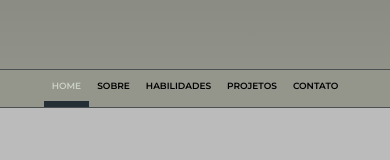
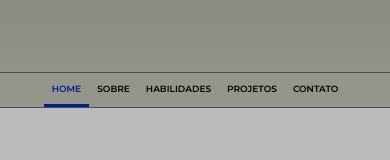
Before and after one commit to Marcos-Vinicius-Marques/Portfolio, a React (Vite) app: page / in a window 390 px wide. Shown: the part 736-896 px from the top of the page. Built offline with nearby package versions, Linux system fonts and the light colour scheme.

Commit message:
header raiz

```diff
--- a/css.css
+++ /dev/null
@@ -1,6 +0,0 @@
-.teste{
-    color: #94958B;
-    color: #4a4f52;
-    color: #101518;
-
-}
--- a/src/components/header/stylesheader.module.css
+++ b/src/components/header/stylesheader.module.css
@@ -3,26 +3,30 @@
     display: flex;
     flex-direction: column;
     align-items: center;
-    justify-content:space-between;
+    justify-content: space-between;
     padding-top: 40px;
     font-family: 'Montserrat', sans-serif;
 }
+
 .headerTop {
     background-color: inherit;
     display: flex;
     align-items: center;
     flex-direction: column;
 }
+
 .header .image {
     width: 250px;
     height: 250px;
     border-radius: 125px;
 }
+
 .header .image img {
     width: inherit;
     height: inherit;
     border-radius: inherit;
 }
+
 .header .headerName {
     width: 600px;
     height: 70px;
@@ -35,9 +39,11 @@
     font-weight: bold;
 
 }
+
 .styleWords {
     transition: all 1s ease 0s;
 }
+
 .styleWords:hover {
     color: #011b91;
     font-size: 30px;
@@ -54,6 +60,7 @@
     justify-content: center;
     margin-bottom: 30px;
 }
+
 .linkedinBackground, .githubBackground, .instagramBackground, .facebookBackground {
     display: flex;
     justify-content: center;
@@ -65,54 +72,66 @@
     border-radius: 23px;
     cursor: pointer;
 }
+
 .linkedinBackground:hover, .githubBackground:hover, .instagramBackground:hover, .facebookBackground:hover {
     width: 50px;
     height: 50px;
     margin: 0px 8px;
 }
+
 .linkedin, .github, .instagram, .facebook {
     width: 30px;
     height: 30px;
 }
+
 .linkedinBackground:hover .linkedin, .githubBackground:hover .github, .instagramBackground:hover .instagram, .facebookBackground:hover .facebook {
     width: 34px;
     height: 34px;
 }
-.linkedinBackground:hover, .facebookBackground:hover{
+
+.linkedinBackground:hover, .facebookBackground:hover {
     background: linear-gradient(180deg, #309afd, #309afd, #044c91, #309afd, #309afd);
     background-size: 100% 300%;
-    animation: degrade-animado 1s linear infinite ;
+    animation: degrade-animado 1s linear infinite;
 }
+
 @keyframes degrade-animado {
     0% {
         background-position-y: 0%;
     }
+
     100% {
         background-position-y: 100%;
     }
 }
+
 .githubBackground:hover {
     background: linear-gradient(180deg, #CAD2C5, #CAD2C5, #8c9189, #CAD2C5, #CAD2C5);
     background-size: 100% 300%;
-     animation: degrade-animado 1s linear infinite ;
+    animation: degrade-animado 1s linear infinite;
 }
+
 @keyframes degrade-animado {
     0% {
         background-position-y: 0%;
     }
+
     100% {
         background-position-y: 100%;
     }
 }
+
 .instagramBackground:hover {
     background: linear-gradient(180deg, #ffce01, #ffce01, #ff04b3, #ff04b3, #6c18ff, #ff04b3, #ff04b3, #ffce01, #ffce01, #ff04b3, #ff04b3);
     background-size: 100% 300%;
-     animation: degrade-animado 1s linear infinite ;
+    animation: degrade-animado 1s linear infinite;
 }
+
 @keyframes degrade-animado {
     0% {
         background-position-y: 0%;
     }
+
     100% {
         background-position-y: 100%;
     }
@@ -127,12 +146,14 @@
     border-top: 1px solid #4a4f52;
     border-bottom: 1px solid #4a4f52;
 }
+
 .menuFixedFalse {
     background-color: #94958B;
     width: 100%;
     display: flex;
     justify-content: center;
 }
+
 .menuFixedTrue {
     background-color: #94958B;
     width: 100%;
@@ -145,13 +166,16 @@
     right: 0;
     border-bottom: 1px solid #4a4f52;
 }
+
 ul {
     list-style: none;
     display: flex;
 }
+
 ul a {
     text-decoration: none;
 }
+
 .liStyle {
     background-color: inherit;
     border-bottom: 6px solid #94958B;
@@ -162,7 +186,8 @@ ul a {
     margin-left: 15px;
     text-transform: uppercase;
 }
-.active{
+
+.active {
     border-bottom: 6px solid #011b91;
     color: #011b91;
     font-size: 18px;
@@ -172,6 +197,7 @@ ul a {
     margin-left: 15px;
     text-transform: uppercase;
 }
+
 ul li:hover {
     border-bottom: 6px solid #011b91;
     color: #011b91;
@@ -189,6 +215,7 @@ ul li:hover {
         width: 420px;
         font-size: 20px;
     }
+
     .styleWords:hover {
         color: #011b91;
         font-size: 23px;
@@ -199,32 +226,41 @@ ul li:hover {
 
 
     .liStyle {
-        font-size: 12px;
-        font-weight: 600;
-        padding: 15px 8px;
-        margin-left: 0px;
-    }
-    .active {
-    color: #CAD2C5;
-    border-bottom: 6px solid #242f35;
+        border-bottom: 3px solid #94958B;
         font-size: 12px;
         font-weight: 600;
         padding: 15px 8px;
         margin-left: 0px;
     }
 
+    .active {
+        color: #011b91;
+        border-bottom: 3px solid #011b91;
+        font-size: 12px;
+        font-weight: 600;
+        padding: 15px 8px;
+        margin-left: 0px;
+    }
+
+    ul li:hover {
+        border-bottom: 3px solid #011b91;
+        color: #011b91;
+    }
 
 }
+
 @media (max-width: 425px) {
     .header {
         height: 100vh;
     }
+
     .header .headerName {
         margin-top: 30%;
         margin-bottom: 30%;
         width: 296px;
         font-size: 16px;
     }
+
     .styleWords:hover {
         color: #011b91;
         font-size: 17px;
@@ -236,6 +272,7 @@ ul li:hover {
         font-weight: 600;
         padding: 10px 8px;
     }
+
     .active {
         font-size: 9px;
         padding: 10px 8px;
--- a/src/components/slider/slider.tsx
+++ b/src/components/slider/slider.tsx
@@ -4,7 +4,7 @@ import js from '../../assets/images/js.png'
 import git from '../../assets/images/git.png'
 import heidisql from '../../assets/images/HeidiSQL.png'
 import reactjs from '../../assets/images/reactjs.png'
-
+import firebase from '../../assets/images/firebase.png'
 
 import { Swiper, SwiperSlide } from 'swiper/react'
 import { Navigation, Pagination, A11y, Autoplay } from 'swiper'
@@ -27,6 +27,7 @@ export const Slider = () => {
                 slidesPerView={3}
                 loop={true}
                 >
+
                 <SwiperSlide className='SwiperSlide'>
                     <div className={styles.areaIMG}>
                         <a href="https://developer.mozilla.org/pt-BR/docs/Web/HTML" target="_blank">
@@ -34,6 +35,7 @@ export const Slider = () => {
                         </a>
                     </div>
                 </SwiperSlide>
+
                 <SwiperSlide className='SwiperSlide'>
                     <div className={styles.areaIMG}>
                         <a href="https://developer.mozilla.org/pt-BR/docs/Web/CSS" target="_blank">
@@ -41,6 +43,7 @@ export const Slider = () => {
                         </a>
                     </div>
                 </SwiperSlide>
+
                 <SwiperSlide className='SwiperSlide'>
                     <div className={styles.areaIMG}>
                         <a href="https://developer.mozilla.org/pt-BR/docs/Web/JavaScript" target="_blank">
@@ -48,6 +51,7 @@ export const Slider = () => {
                         </a>
                     </div>
                 </SwiperSlide>
+
                 <SwiperSlide className='SwiperSlide'>
                     <div className={styles.areaIMG}>
                         <div className={styles.backgroundGIT}>
@@ -57,6 +61,7 @@ export const Slider = () => {
                         </div>
                     </div>
                 </SwiperSlide>
+
                 <SwiperSlide className='SwiperSlide'>
                     <div className={styles.areaIMG}>
                         <a href="https://www.heidisql.com/download.php" target="_blank">
@@ -64,6 +69,7 @@ export const Slider = () => {
                         </a>
                     </div>
                 </SwiperSlide>
+
                 <SwiperSlide className='SwiperSlide'>
                     <div className={styles.areaIMG}>
                         <a href="https://pt-br.reactjs.org/" target="_blank">
@@ -71,6 +77,15 @@ export const Slider = () => {
                         </a>
                     </div>
                 </SwiperSlide>
+
+                <SwiperSlide className='SwiperSlide'>
+                    <div className={styles.areaIMG}>
+                        <a href="https://firebase.google.com/?hl=pt-br" target="_blank">
+                            <img src={firebase} alt="Firebase" />
+                        </a>
+                    </div>
+                </SwiperSlide>
+
             </Swiper>
         </>
     )
--- a/src/components/sliderProjects/SliderProjects.tsx
+++ b/src/components/sliderProjects/SliderProjects.tsx
@@ -1,5 +1,5 @@
 import mistym from '../../assets/images/mistym.png'
-
+import advogado from '../../assets/images/advocaciamoreiraneto.png'
 
 import { Swiper, SwiperSlide } from 'swiper/react'
 import { Navigation, Pagination, A11y, Autoplay } from 'swiper'
@@ -34,8 +34,8 @@ export const SliderProjects = () => {
 
                 <SwiperSlide className='SwiperSlideProjects'>
                     <div className={styles.areaIMG}>
-                        <a href="https://developer.mozilla.org/pt-BR/docs/Web/CSS" target="_blank">
-                            <img src={mistym} alt="CSS" />
+                        <a href="https://advocaciamoreiraneto.com.br/" target="_blank">
+                            <img src={advogado} alt="advocaciamoreiraneto.com.br" />
                         </a>
                         <h3>Advogado Christino Moreira</h3>
                     </div>
--- a/src/components/transition-rectangle/stylesrectangle.module.css
+++ b/src/components/transition-rectangle/stylesrectangle.module.css
@@ -126,22 +126,22 @@
         }
     }
     .areaTransitionRectangle {
-        height: 330px;
+        height: 320px;
     }
 }
 
 @media (max-width: 610px) {
     .areaTransitionRectangle {
-        height: 370px;
+        height: 340px;
     }
 }
 @media (max-width: 510px) {
     .areaTransitionRectangle {
-        height: 436px;
+        height: 390px;
     }
 }
 @media (max-width: 425px) {
     .areaTransitionRectangle {
-        height: 370px;
+        height: 330px;
     }
 }
```
Also changed, not shown: src/assets/images/advocaciamoreiraneto.png (added), src/assets/images/firebase.png (added), src/components/header/header.tsx (line endings or trailing spaces). Lines whose indentation alone changed are shown as unchanged.
